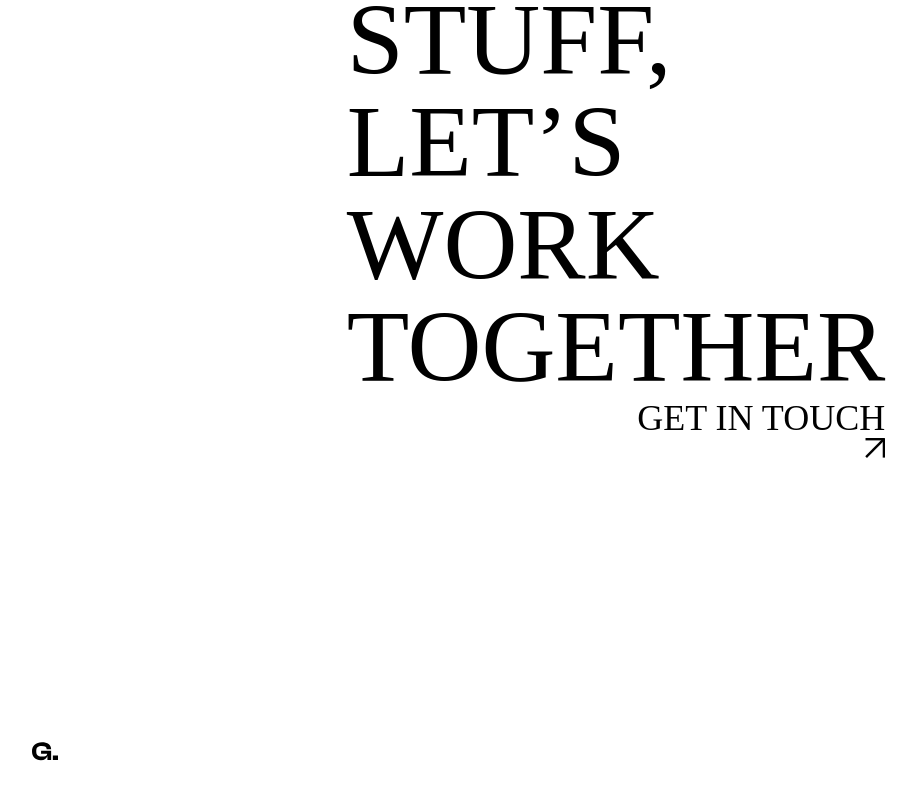
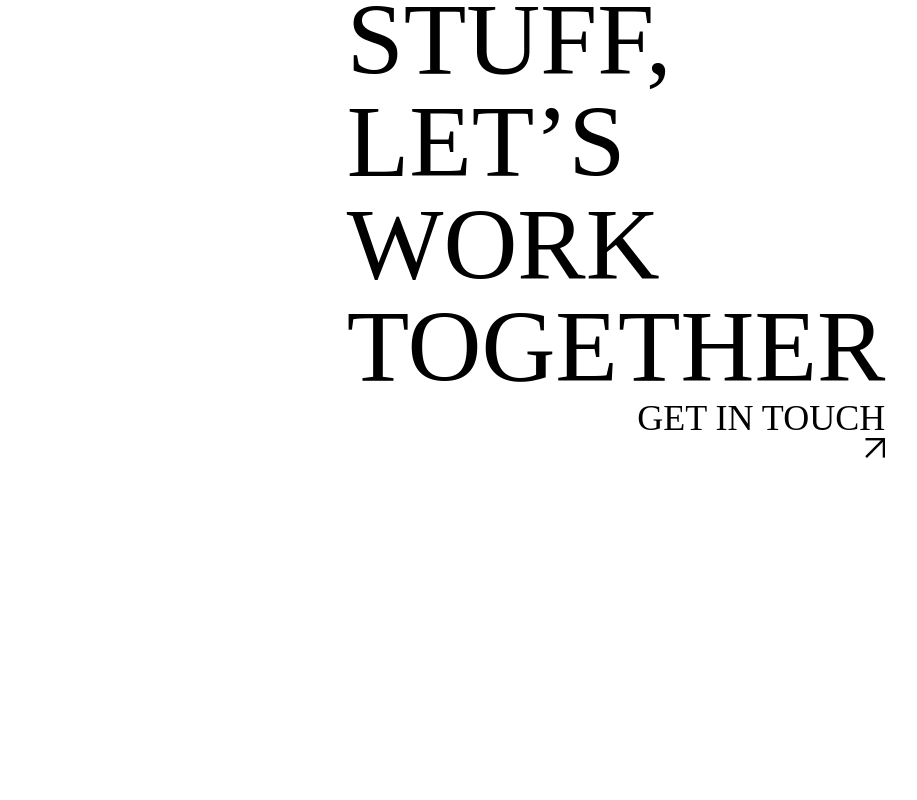
Before and after one commit to gochelias/gochelias, a Next.js app: page / in a window 1280 px wide. Shown: the part 3192-3992 px from the top of the page, without its empty margins (24-941 px from the left). Built offline with nearby package versions, Linux system fonts and the light colour scheme.

Commit message:
refactor(footer): unused logo has been removed from footer

```diff
--- a/src/components/Footer.tsx
+++ b/src/components/Footer.tsx
@@ -30,9 +30,6 @@ export const Footer = () => {
 			<footer className="w-full">
 				<div className="flex w-full items-center justify-between text-lg uppercase text-white">
 					<div className="flex items-center space-x-20">
-						<div className="bg-white p-6 text-black">
-							<Logo />
-						</div>
 						<FooterExternalLink
 							title={links.github.username}
 							name={links.github.name}
```
